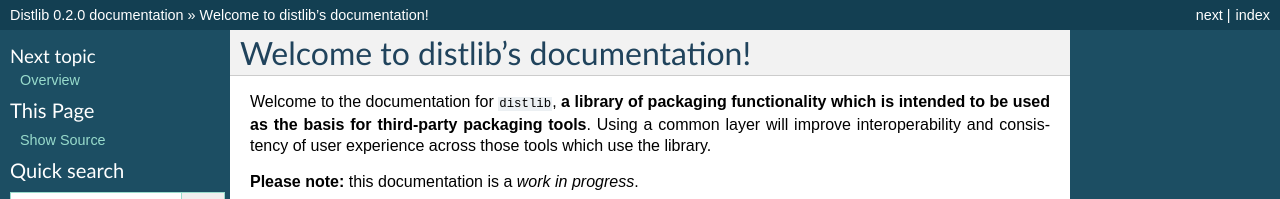
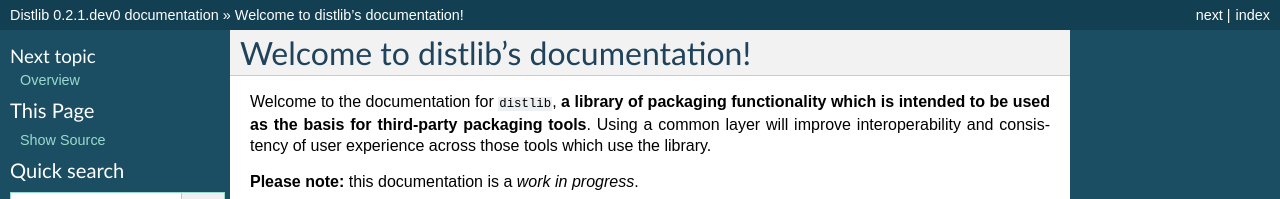
Before and after one commit to pypa/distlib, a Sphinx documentation site: the page built from docs/index.rst, in a window 1280 px wide and 900 px high. Shown: the top 199 px of the window. Built offline with Sphinx 7.4.7, drawn with Linux system fonts in a browser that asks for light colours; formulas are drawn with MathJax 3; comment, search, counter and statistics services are not loaded; some of the changed text lies outside the part shown.

Commit message:
Bumped version.

```diff
--- a/distlib/__init__.py
+++ b/distlib/__init__.py
@@ -6,7 +6,7 @@
 #
 import logging
 
-__version__ = '0.2.0'
+__version__ = '0.2.1.dev0'
 
 class DistlibException(Exception):
     pass
--- a/docs/conf.py
+++ b/docs/conf.py
@@ -50,7 +50,7 @@
 # The short X.Y version.
 version = '0.1'
 # The full version, including alpha/beta/rc tags.
-release = '0.2.0'
+release = '0.2.1.dev0'
 
 # The language for content autogenerated by Sphinx. Refer to documentation
 # for a list of supported languages.
```
